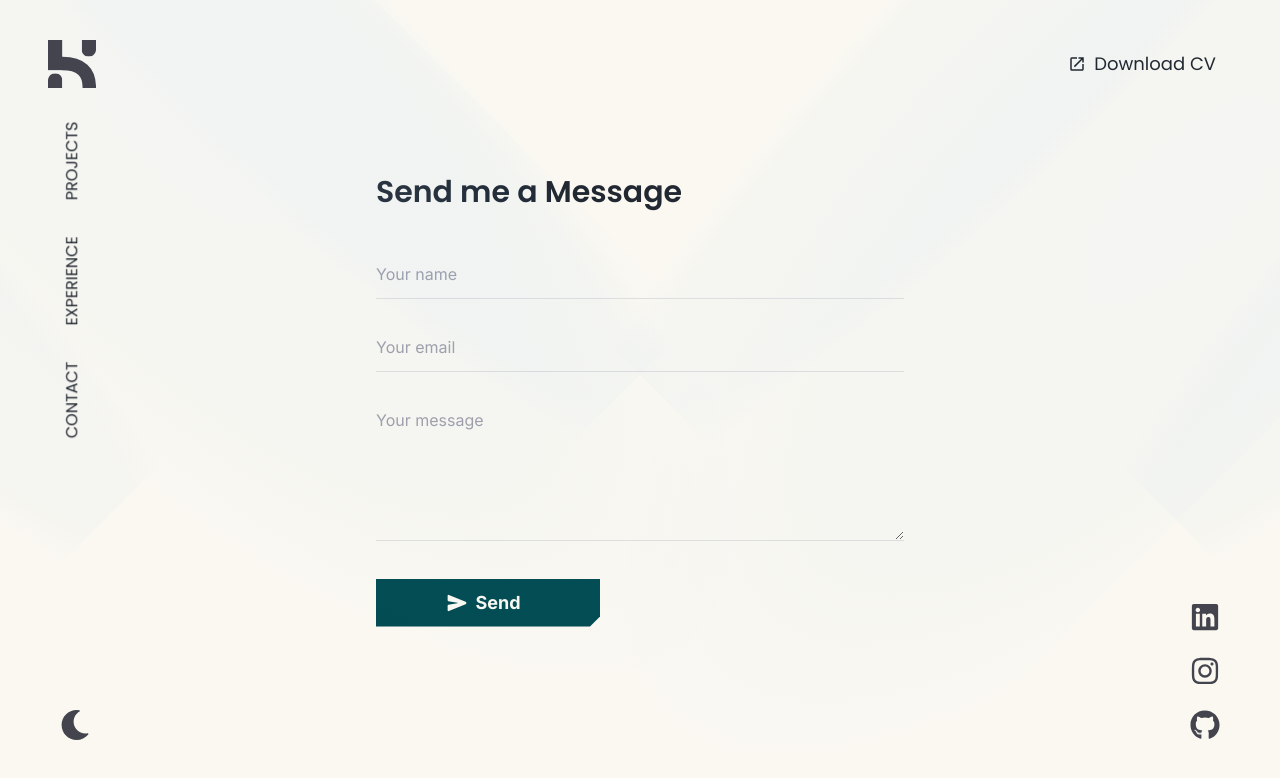
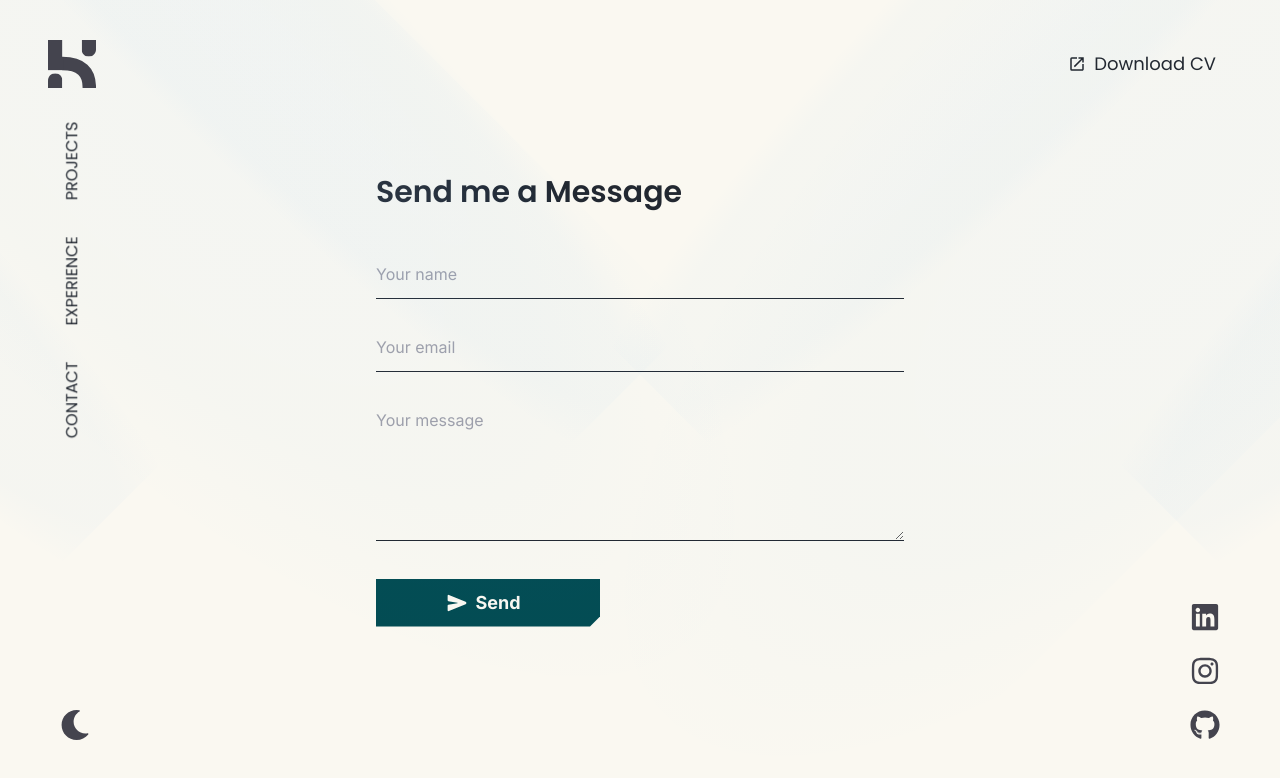
Before and after one commit to kensunjaya/portofolio-web, a Next.js app: page /send-message in a window 1280 px wide. Shown: the top 778 px of the page. Built offline with nearby package versions, Linux system fonts and the light colour scheme.

Commit message:
fix text color on contact page

```diff
--- a/src/app/send-message/page.tsx
+++ b/src/app/send-message/page.tsx
@@ -96,7 +96,7 @@ const SendMessagePage = () => {
                 placeholder="Your name"
                 aria-label="Your name"
                 {...register("name")}
-                className="w-full bg-transparent border-0 border-b border-zinc-300/70 dark:border-zinc-700/70 text-zinc-900 dark:text-zinc-100 placeholder-zinc-400 focus:outline-none focus:border-zinc-900 dark:focus:border-zinc-100 transition-colors py-3"
+                className="w-full bg-transparent border-0 border-b border-header text-cfgray placeholder-zinc-400 focus:outline-none focus:border-secondary transition-colors py-3"
               />
               {errors.name && (
                 <p className="text-orange-500 text-sm mt-1">
@@ -112,7 +112,7 @@ const SendMessagePage = () => {
                 placeholder="Your email"
                 aria-label="Your email"
                 {...register("email")}
-                className="w-full bg-transparent border-0 border-b border-zinc-300/70 dark:border-zinc-700/70 text-zinc-900 dark:text-zinc-100 placeholder-zinc-400 focus:outline-none focus:border-zinc-900 dark:focus:border-zinc-100 transition-colors py-3"
+                className="w-full bg-transparent border-0 border-b border-header text-cfgray placeholder-zinc-400 focus:outline-none focus:border-secondary transition-colors py-3"
               />
               {errors.email && (
                 <p className="text-orange-500 text-sm mt-1">
@@ -126,7 +126,7 @@ const SendMessagePage = () => {
                 aria-label="Your message"
                 rows={5}
                 {...register("message")}
-                className="w-full bg-transparent border-0 border-b border-zinc-300/70 dark:border-zinc-700/70 text-zinc-900 dark:text-zinc-100 placeholder-zinc-400 focus:outline-none focus:border-zinc-900 dark:focus:border-zinc-100 transition-colors py-3 resize-y"
+                className="w-full bg-transparent border-0 border-b border-header text-cfgray placeholder-zinc-400 focus:outline-none focus:border-secondary transition-colors py-3 resize-y"
               />
               {errors.message && (
                 <p className="text-red-500 text-sm mt-1">
```
